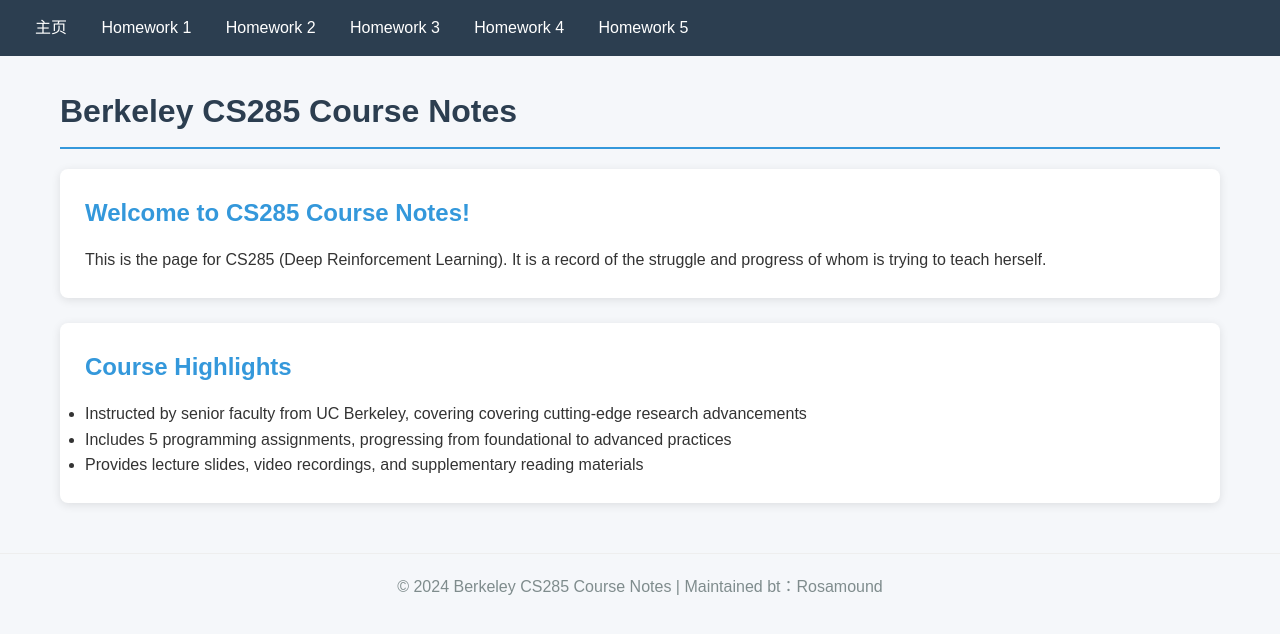
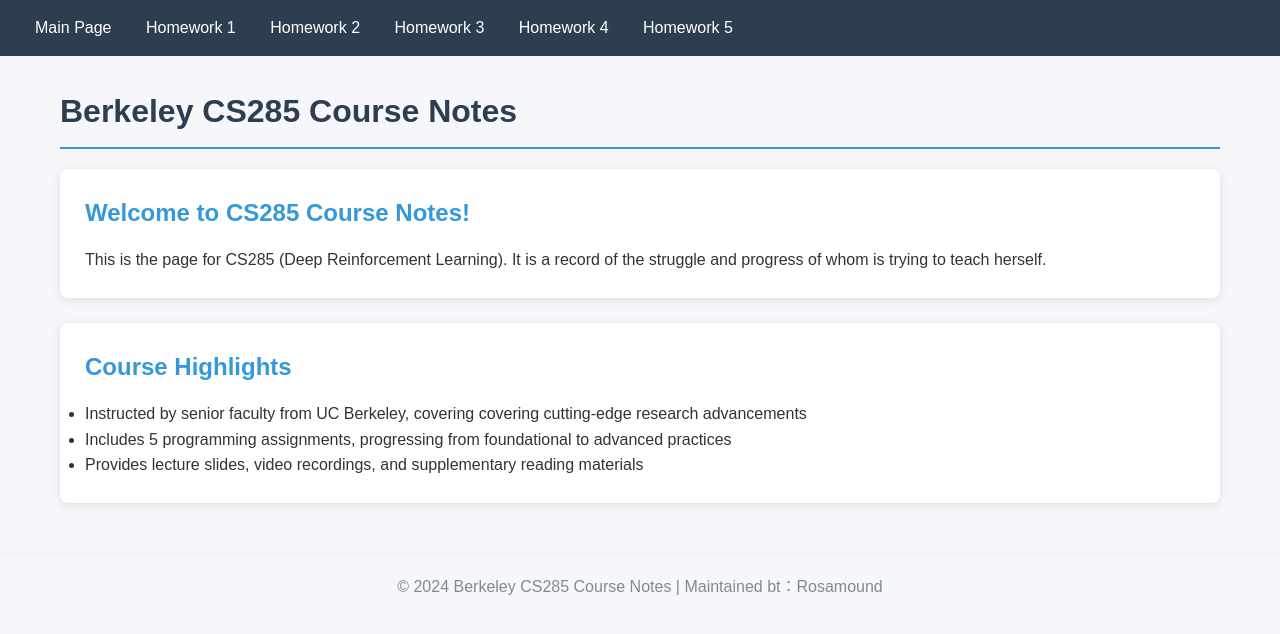
Before and after one commit to Rosamound/BerkeleyCS285notes, a plain HTML site: page index.html in a window 1280 px wide. Drawn offline with Linux system fonts and the light colour scheme.

Commit message:
Update index.html

```diff
--- a/index.html
+++ b/index.html
@@ -8,7 +8,7 @@
 <body>
   <!-- 导航栏 -->
   <div class="navbar">
-    <a href="index.html">主页</a>
+    <a href="index.html">Main Page</a>
     <a href="hw1/hw1.html">Homework 1</a>
     <a href="hw2/hw2.html">Homework 2</a>
     <a href="hw3/hw3.html">Homework 3</a>
```
